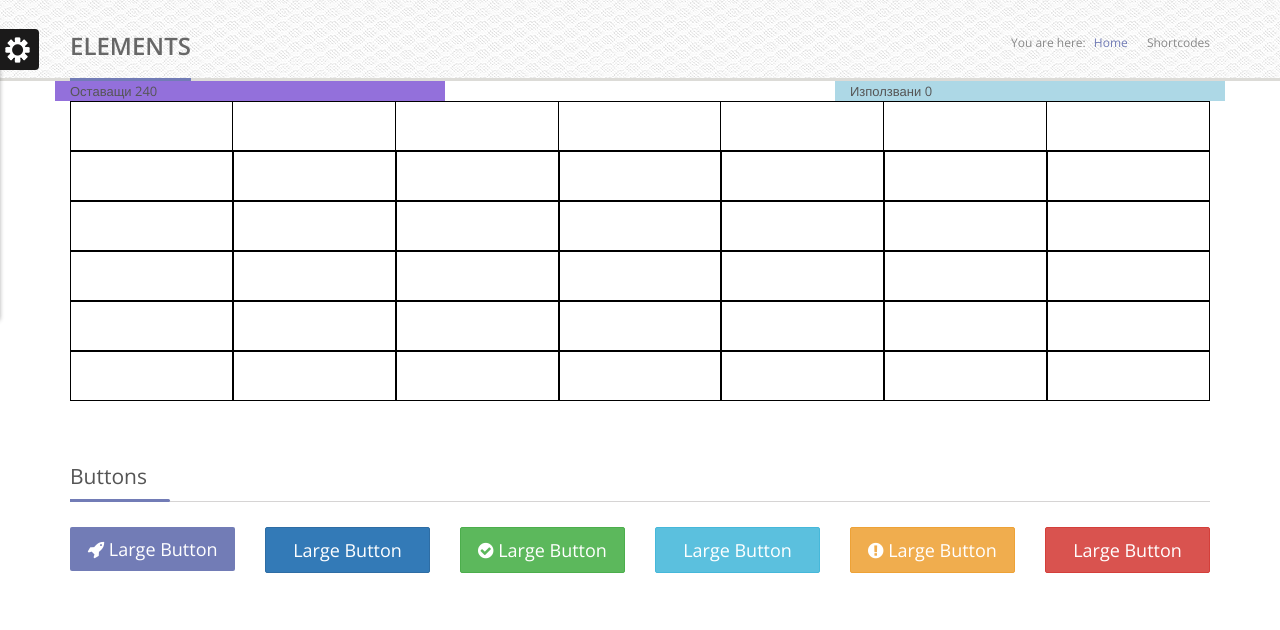
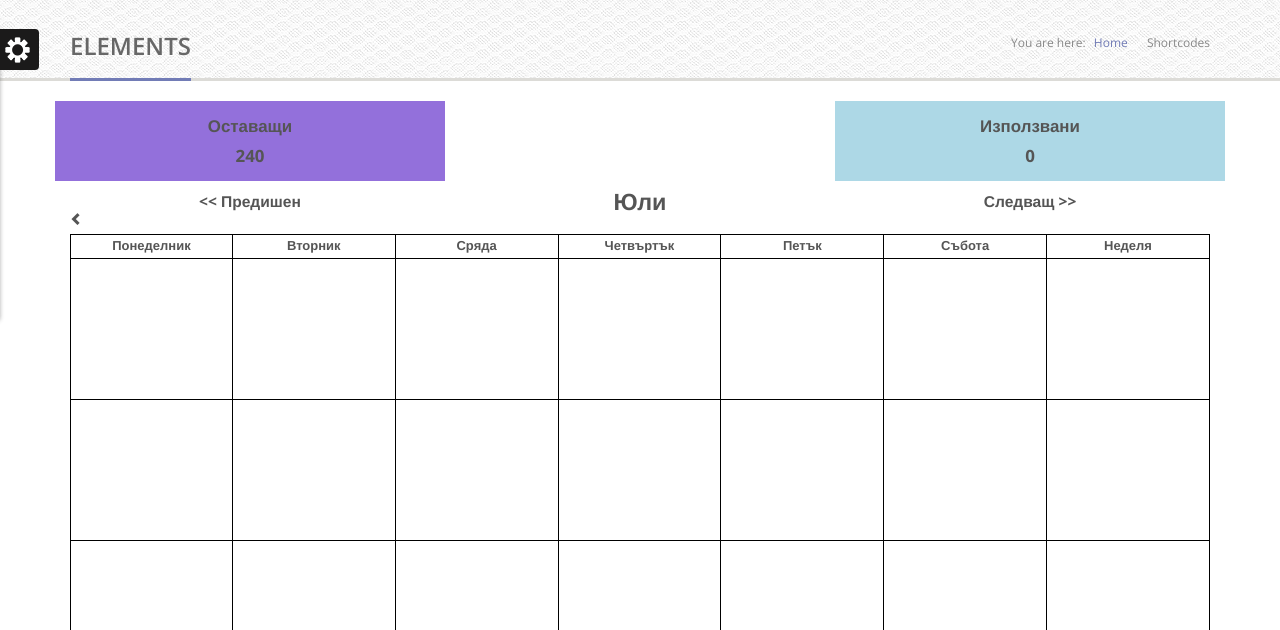
Before and after one commit to kreatora3/LisnikProjects, a plain HTML site: page Dreamz-Template/elements.html in a window 1280 px wide. Shown: the part 134-764 px from the top of the page. Drawn offline with nearby package versions, Linux system fonts and the light colour scheme; a script that the page names is missing; files whose address does not match are found by name.

Commit message:
view almost done

```diff
--- a/Dreamz-Template/css/custom css/custom.css
+++ b/Dreamz-Template/css/custom css/custom.css
@@ -1,28 +1,77 @@
-div, body, section{
-    margin: 0;
-    padding: 0;
+/*div, body, section{*/
+    /*margin: 0;*/
+    /*padding: 0;*/
+/*}*/
+#calendar-section{
+    margin-top: 20px;
+}
+.show-date-boxes{
+    position: relative;
+    display:  inline-block;
+    text-align: center;
+    font-size: 1.3em;
+    font-weight: bold;
+    height: 80px;
+   padding-top: 15px;
+
+}
+
+.hours-count{
+    position: absolute;
+    display: inline-block;
+
+    bottom: 15px;
+    left:0px;
+    right: 0px;
 }
 #leftInfoBox{
     background:  mediumpurple;
-    display:  inline-block;
+}
 
-}
-#midleEmpty{
-    display: inline-block;
-}
 #rightInfoBox{
     background: lightblue;
-     display:  inline-block;
+}
+.month-nav{
+    margin-top: 10px;
+    margin-bottom: 10px;
+}
+.left-nav-button, .month-title,  .right-nav-button{
+    text-align: center;
+    font-size: 1.2em;
+    font-weight: bolder;
 }
 
+.month-title{
+    font-size: 1.8em;
+}
 /*.calendar-box{*/
     /*width: 100%;*/
 /*}*/
+.day-box-head-smaller{
+    border: 1px solid black;
+    width: 14.285714285714285%;
+    float: left;
+    height: 25px;
+    text-align: center;
+    font-weight: bold;
+    display:none;
+}
+.day-box-head{
+    border: 1px solid black;
+    width: 14.285714285714285%;
+    float: left;
+    height: 25px;
+    text-align: center;
+    font-weight: bold;
+    display:inline-block;
+}
+
+
 .day-box{
     border: 1px solid black;
     width: 14.285714285714285%;
     float: left;
-    height: 50px;
+    height: 11vw;
     display:inline-block;
 }
 
@@ -33,3 +82,23 @@ div, body, section{
 .under-top{
     border-top: none;
 }
+
+@media (max-width: 768px) {
+    .day-box-head{
+        display: none;
+    }
+    .day-box-head-smaller{
+        display: inline-block;
+    }
+}
+
+@media (max-width: 992px){
+    #middleEmpty{
+        display: none;
+    }
+}
+@media (max-width: 1200px){
+    #middleEmpty{
+        display: none;
+    }
+}
--- a/Dreamz-Template/elements.html
+++ b/Dreamz-Template/elements.html
@@ -208,70 +208,97 @@
             </div>
         </div>
     </section>
-    <section class="calendar">
+    <section id="calendar-section" class="calendar">
         <div class="container">
             <div class="row">
-                <div id="leftInfoBox" class="col-lg-4 col-md-6 col-sm-6 col-xs-12 show-date-boxes">Оставащи
+                <div id="leftInfoBox" class="col-lg-4 col-md-6 col-sm-6 col-xs-12 show-date-boxes">
+                   <p>Оставащи</p>
+
                     <span class="hours-count">240</span>
                 </div>
 
                 <div id="middleEmpty" class="col-lg-4 col-md-4  show-date-boxes"></div>
 
-                <div id="rightInfoBox" class="col-lg-4 col-md-6 col-sm-6 col-xs-12 show-date-boxes">Използвани
+                <div id="rightInfoBox" class="col-lg-4 col-md-6 col-sm-6 col-xs-12 show-date-boxes">
+                    <p>Използвани</p>
+
                     <span class="hours-count">0</span></div>
+            </div>
+            <div class="row month-nav">
+                <div class="left-nav-button col-lg-4 col-md-4 col-sm-4"><< Предишен</div>
+                <div class="month-title col-lg-4 col-md-4 col-sm-4">Юли</div>
+                <div class="right-nav-button col-lg-4 col-md-4 col-sm-4">Следващ >></div>
+                <div class="glyphicon glyphicon-chevron-left left-nav-button-small col-lg-4 col-md-4 col-sm-4"></div>
             </div>
             <div class="row">
                 <div class="calendar-box container-fluid" >
+                    <div class="week-row-head row-fluid">
 
+                        <div class="day-box-head ">Понеделник</div>
+                        <div class="day-box-head after-first">Вторник</div>
+                        <div class="day-box-head after-first">Сряда</div>
+                        <div class="day-box-head after-first">Четвъртък</div>
+                        <div class="day-box-head after-first">Петък</div>
+                        <div class="day-box-head after-first">Събота</div>
+                        <div class="day-box-head after-first">Неделя</div>
+
+                        <div class="day-box-head-smaller ">Пон</div>
+                        <div class="day-box-head-smaller after-first">Вт</div>
+                        <div class="day-box-head-smaller after-first">Ср</div>
+                        <div class="day-box-head-smaller after-first">Чет</div>
+                        <div class="day-box-head-smaller after-first">Пет</div>
+                        <div class="day-box-head-smaller after-first">Съб</div>
+                        <div class="day-box-head-smaller after-first">Нед</div>
+                    </div>
                     <div class="week-row row-fluid">
-                        <div class="day-box "></div>
-                        <div class="day-box after-first"></div>
-                        <div class="day-box after-first"></div>
-                        <div class="day-box after-first"></div>
-                        <div class="day-box after-first"></div>
-                        <div class="day-box after-first"></div>
-                        <div class="day-box after-first"></div>
+                        <div class="day-box under-top"></div>
+                        <div class="day-box after-first under-top"></div>
+                        <div class="day-box after-first under-top"></div>
+                        <div class="day-box after-first under-top"></div>
+                        <div class="day-box after-first under-top"></div>
+                        <div class="day-box after-first under-top"></div>
+                        <div class="day-box after-first under-top"></div>
                     </div>
                     <div class="week-row">
-                        <div class="day-box"></div>
-                        <div class="day-box"></div>
-                        <div class="day-box"></div>
-                        <div class="day-box"></div>
-                        <div class="day-box"></div>
-                        <div class="day-box"></div>
-                        <div class="day-box"></div>
+                        <div class="day-box under-top"></div>
+                        <div class="day-box under-top after-first"></div>
+                        <div class="day-box under-top after-first"></div>
+                        <div class="day-box under-top after-first"></div>
+                        <div class="day-box under-top after-first"></div>
+                        <div class="day-box under-top after-first"></div>
+                        <div class="day-box under-top after-first"></div>
                     </div>    <div class="week-row">
-                    <div class="day-box"></div>
-                    <div class="day-box"></div>
-                    <div class="day-box"></div>
-                    <div class="day-box"></div>
-                    <div class="day-box"></div>
-                    <div class="day-box"></div>
-                    <div class="day-box"></div>
+                    <div class="day-box under-top"></div>
+                    <div class="day-box under-top after-first"></div>
+                    <div class="day-box under-top after-first"></div>
+                    <div class="day-box under-top after-first"></div>
+                    <div class="day-box under-top after-first"></div>
+                    <div class="day-box under-top after-first"></div>
+                    <div class="day-box under-top after-first"></div>
                 </div>    <div class="week-row">
-                    <div class="day-box"></div>
-                    <div class="day-box"></div>
-                    <div class="day-box"></div>
-                    <div class="day-box"></div>
-                    <div class="day-box"></div>
-                    <div class="day-box"></div>
-                    <div class="day-box"></div>
+                    <div class="day-box under-top"></div>
+                    <div class="day-box under-top after-first"></div>
+                    <div class="day-box under-top after-first"></div>
+                    <div class="day-box under-top after-first"></div>
+                    <div class="day-box under-top after-first"></div>
+                    <div class="day-box under-top after-first"></div>
+                    <div class="day-box under-top after-first"></div>
                 </div>    <div class="week-row">
-                    <div class="day-box"></div>
-                    <div class="day-box"></div>
-                    <div class="day-box"></div>
-                    <div class="day-box"></div>
-                    <div class="day-box"></div>
-                    <div class="day-box"></div>
-                    <div class="day-box"></div>
+                    <div class="day-box under-top"></div>
+                    <div class="day-box under-top after-first"></div>
+                    <div class="day-box under-top after-first"></div>
+                    <div class="day-box under-top after-first"></div>
+                    <div class="day-box under-top after-first"></div>
+                    <div class="day-box under-top after-first"></div>
+                    <div class="day-box under-top after-first"></div>
                 </div>    <div class="week-row">
-                    <div class="day-box"></div>
-                    <div class="day-box"></div>
-                    <div class="day-box"></div>
-                    <div class="day-box"></div>
-                    <div class="day-box"></div>
-                    <div class="day-box"></div>
-                    <div class="day-box"></div>
+                    <div class="day-box under-top"></div>
+                    <div class="day-box under-top after-first"></div>
+                    <div class="day-box under-top after-first"></div>
+                    <div class="day-box under-top after-first"></div>
+                    <div class="day-box under-top after-first"></div>
+                    <div class="day-box under-top after-first"></div>
+                    <div class="day-box under-top after-first"></div>
                 </div>
 
                 </div>
```
